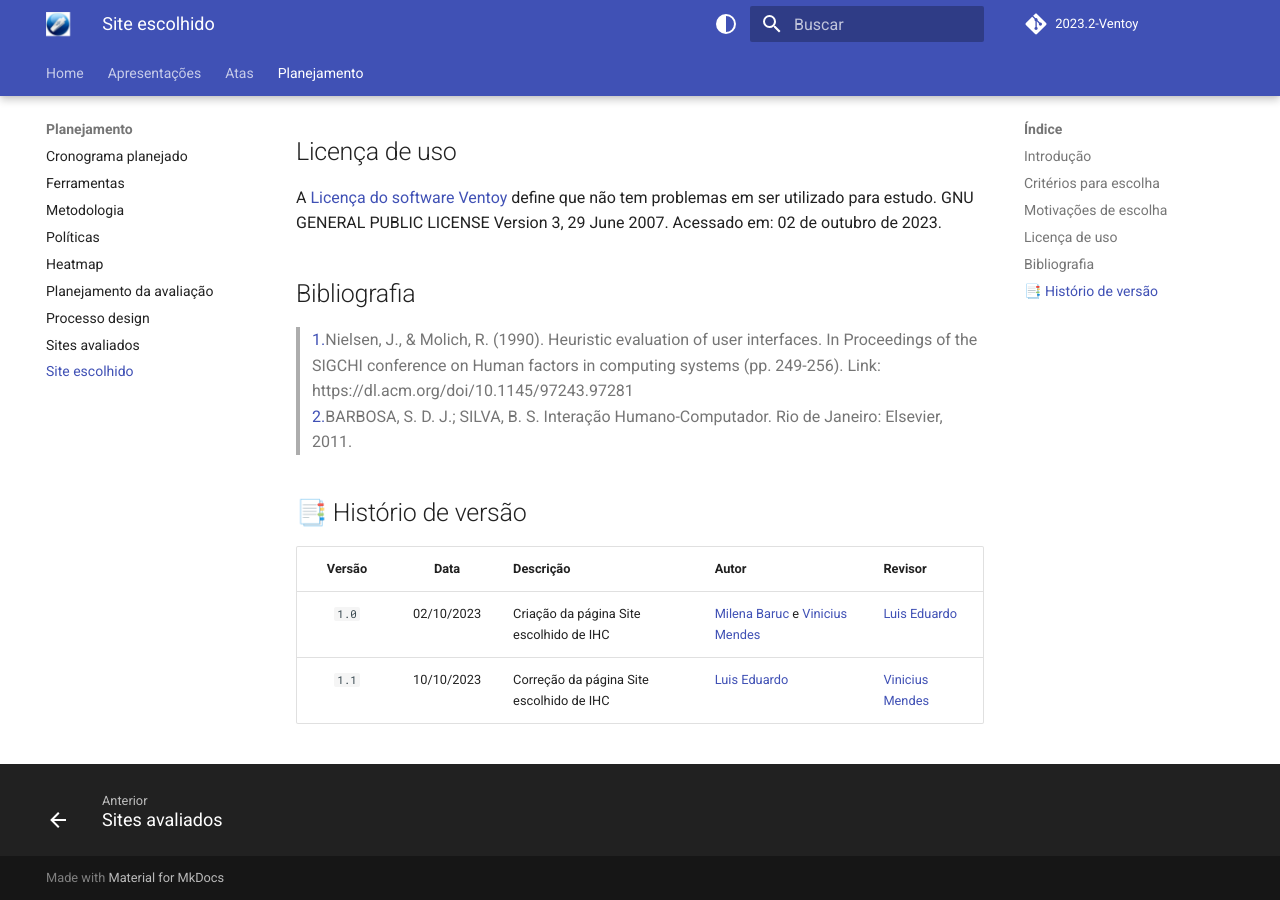
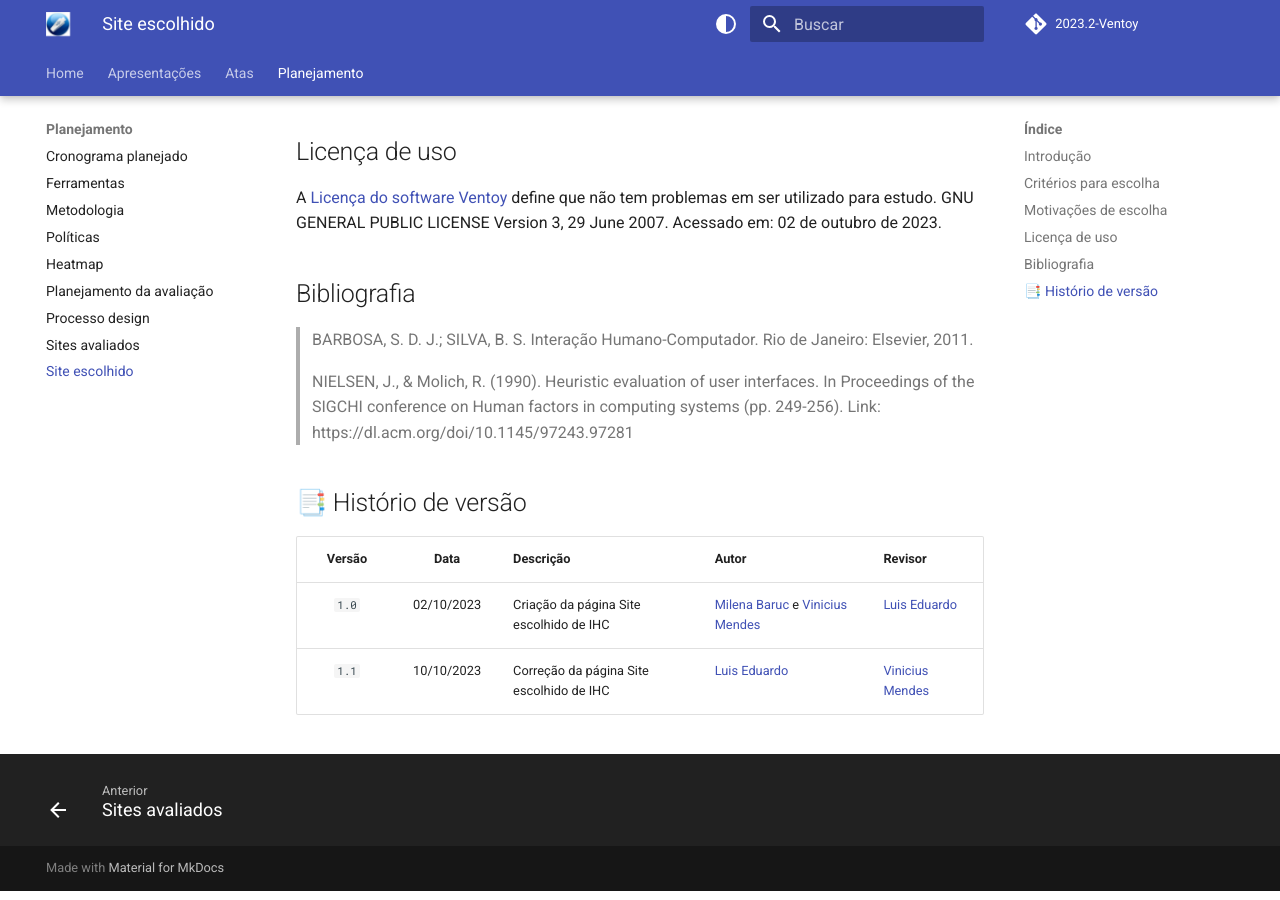
Before and after one commit to Interacao-Humano-Computador/2023.2-Ventoy, an MkDocs documentation site: the page built from docs/planejamento/site-escolhido.md, in a window 1280 px wide and 900 px high, scrolled down 1349 px. Built offline with MkDocs 1.6.1 and Material for MkDocs 9.7.7, drawn with Linux system fonts in a browser that asks for light colours; comment, search, counter and statistics services are not loaded.

Commit message:
Update site-escolhido.md

```diff
--- a/docs/planejamento/site-escolhido.md
+++ b/docs/planejamento/site-escolhido.md
@@ -25,7 +25,7 @@ Após a escolha do site para o projeto, temos como as principais motivações de
 * __Problemas na interface__: Interagindo com o site, é possível identificar muito erros visíveis na interface, como falta de padrões, uma interface atrativa e com falta de acessibilidade aos usuários.
 * __Nível de complexidade__: Apesar do site apresentar erros de interface e interação, esses problemas encontrados não são complexos a ponto de sair do domínio de conhecimento dos integrantes do grupo, assim sendo um site onde conseguiríamos ao mesmo tempo aprender e conseguir realizar as soluções pensadas.
 
-Para saber mais sobre os pontos, a [análise heurística](avaliacoes/PlanejamentoAvaliacaoVentoy.pdf) do site fornece uma visão mais detalhada acerca delas.
+Para saber mais sobre os pontos, a [análise heurística](avaliacoes/AvaliacaoVentoy.pdf) do site fornece uma visão mais detalhada acerca delas.
 
 ## Licença de uso
 
@@ -34,8 +34,10 @@ Version 3, 29 June 2007. Acessado em: 02 de outubro de 2023.
 
 ## Bibliografia
 
-> <a id="REF1" href="#anchor_1">1.</a>Nielsen, J., & Molich, R. (1990). Heuristic evaluation of user interfaces. In Proceedings of the SIGCHI conference on Human factors in computing systems (pp. 249-256). Link: https://dl.acm.org/doi/10.1145/97243.97281 </br>
-> <a id="REF1" href="#anchor_1">2.</a>BARBOSA, S. D. J.; SILVA, B. S. Interação Humano-Computador. Rio de Janeiro: Elsevier, 2011.
+> BARBOSA, S. D. J.; SILVA, B. S. Interação Humano-Computador. Rio de Janeiro: Elsevier, 2011.
+
+> NIELSEN, J., & Molich, R. (1990). Heuristic evaluation of user interfaces. In Proceedings of the SIGCHI conference on Human factors in computing systems (pp. 249-256). Link: https://dl.acm.org/doi/10.1145/97243.97281 </br>
+
 
 ## 📑 Histório de versão
 
```
